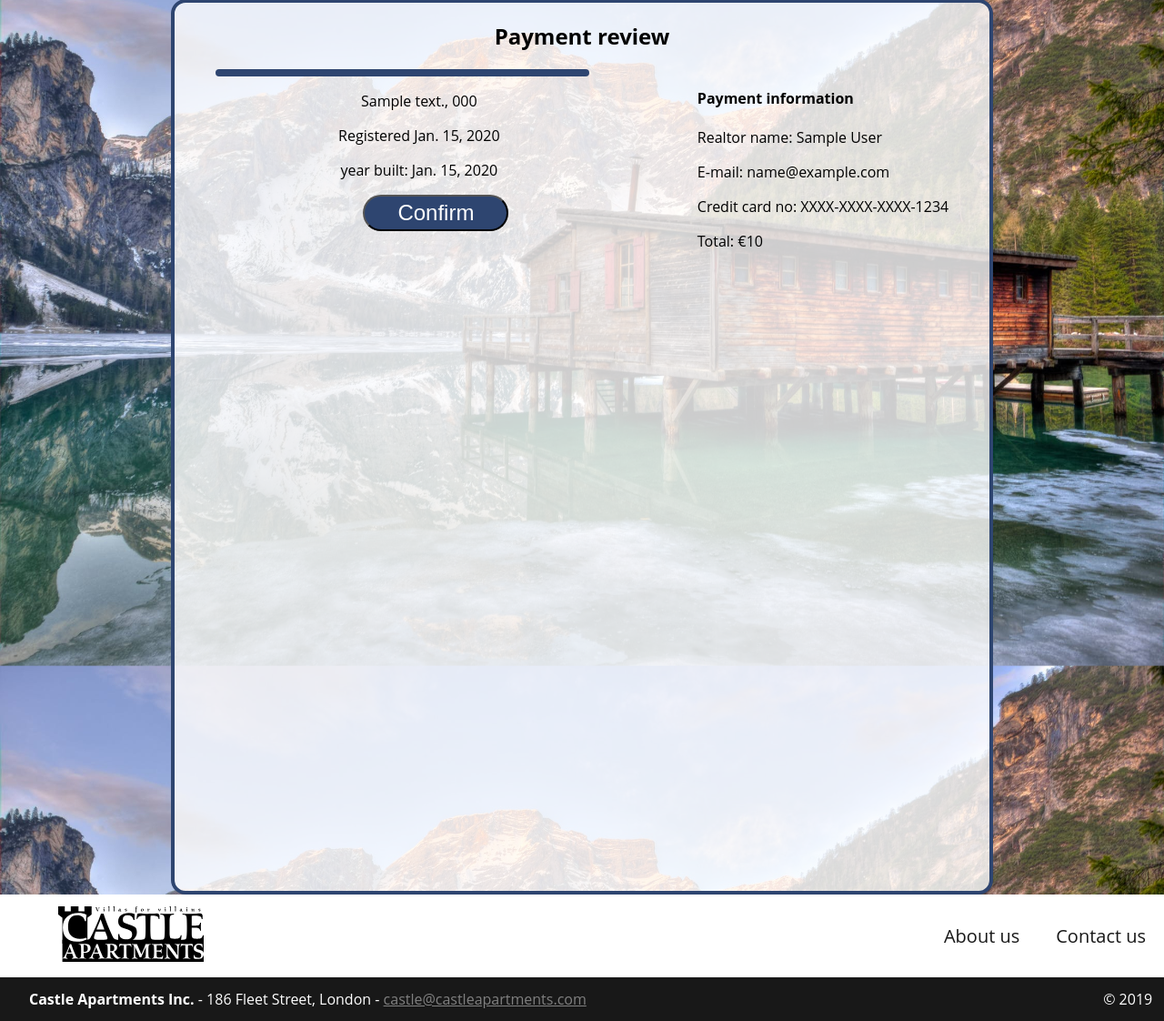
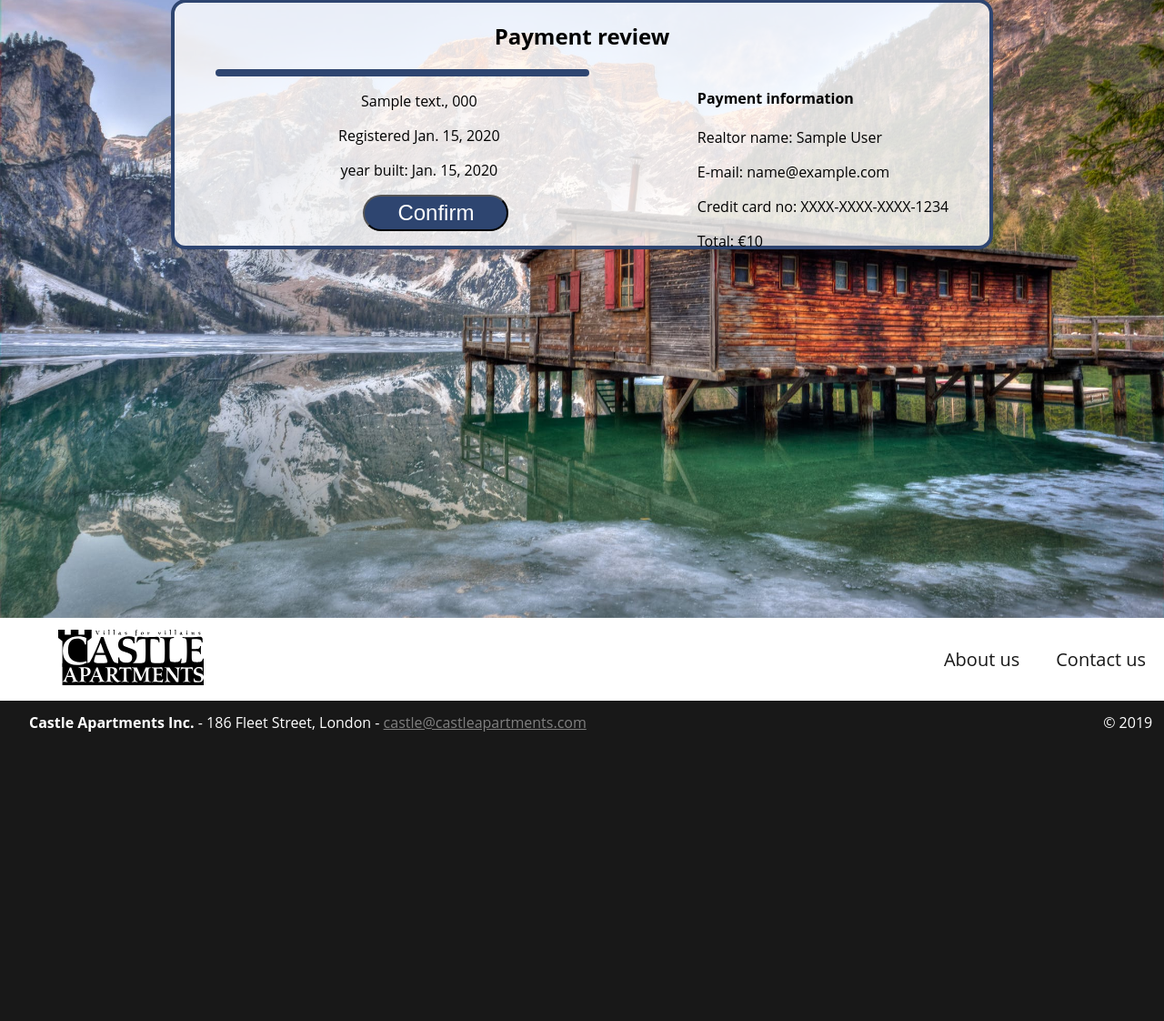
Before and after one commit to ymir17/castleApt, a Django app: page /paymentreview/1 in a window 1280 px wide. Shown: the part 121-1243 px from the top of the page at 91% size. After the commit the page ends 925 px from the top, so only its background shows below. Run offline with Django 3.2, Linux system fonts and the light colour scheme; tables that the repository leaves empty hold one stand-in row (values such as "Sample post").

Commit message:
css payment review review

```diff
--- a/static/css/paymentreview.css
+++ b/static/css/paymentreview.css
@@ -5,7 +5,7 @@
     border-radius: 1rem;
     margin:3rem auto 3rem auto;
     padding-bottom: 1rem;
-    height: 60rem;
+    height: 100%;
 }
 
 h2 {
@@ -16,7 +16,6 @@
     width: 100%;
     border-radius: 1rem;
     height: 100%
-
 }
 
 .img-container{
@@ -26,6 +25,7 @@
     background-color: #4f4f4f;
     order: 0;
     height: 100%;
+    overflow:hidden;
 }
 
 #payinfo {
```
